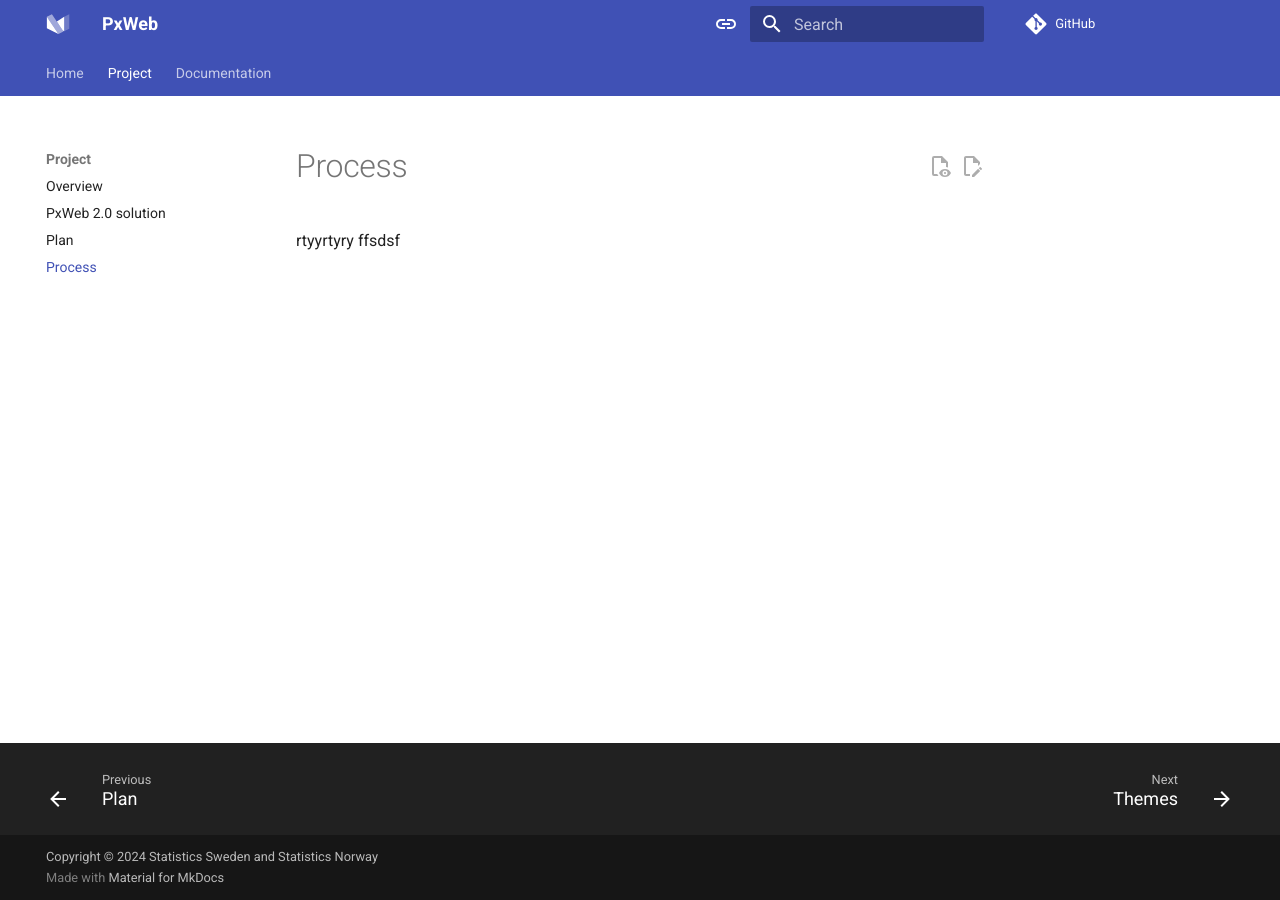
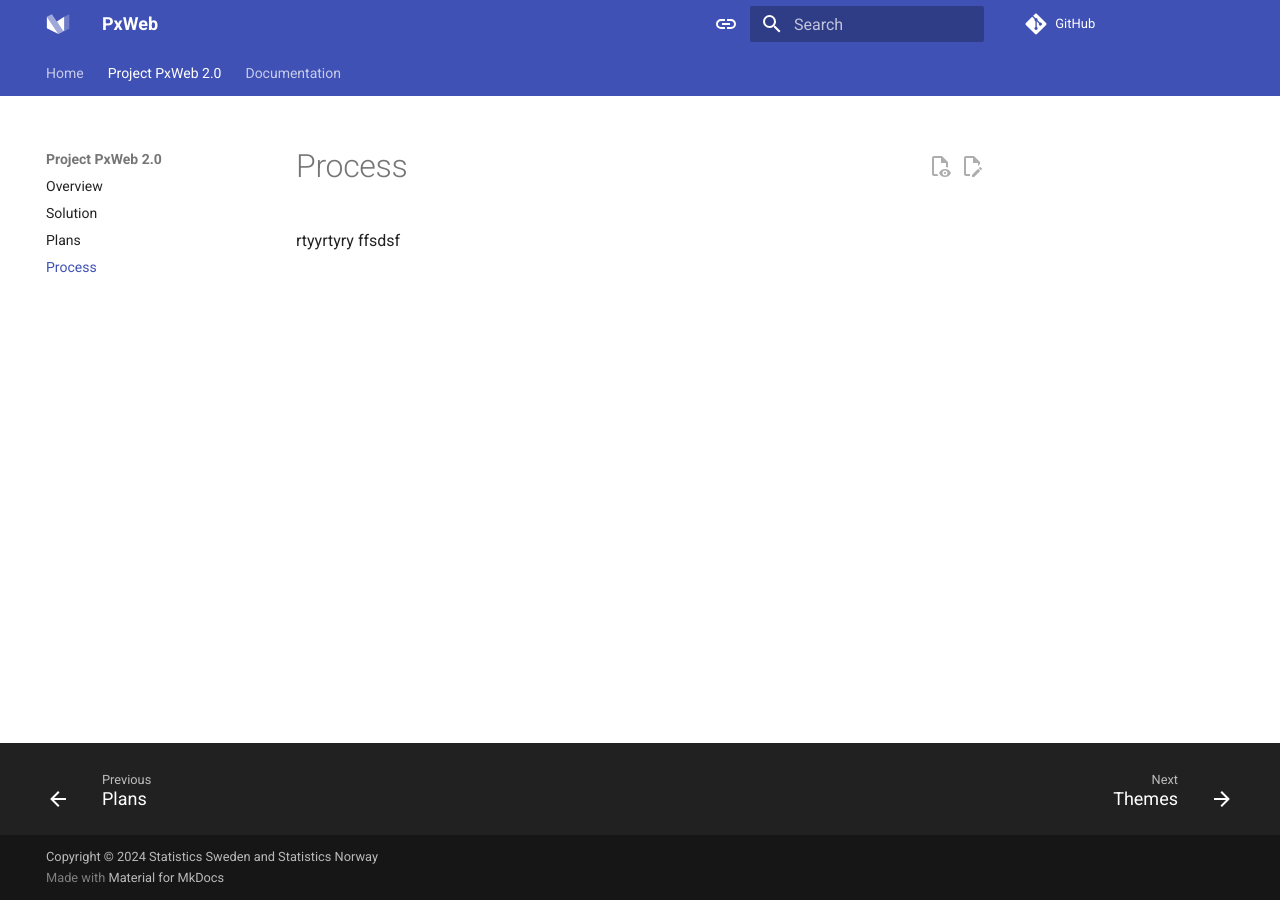
Before and after one commit to PxTools/PxWeb2, an MkDocs documentation site: the page built from docs/project/process.md, in a window 1280 px wide. Built offline with MkDocs 1.6.1 and Material for MkDocs 9.7.7, drawn with Linux system fonts in a browser that asks for light colours; comment, search, counter and statistics services are not loaded; some of the changed lines change nothing that is shown.

Commit message:
Update mkdocs.yml
Better text

```diff
--- a/mkdocs.yml
+++ b/mkdocs.yml
@@ -6,10 +6,10 @@ copyright: Copyright &copy; 2024 Statistics Sweden and Statistics Norway
 
 nav:
   - Home: index.md
-  - Project:
+  - Project PxWeb 2.0:
     - Overview: project/overview.md
-    - PxWeb 2.0 solution: project/Solution.md
-    - Plan: project/plans.md
+    - Solution: project/Solution.md
+    - Plans: project/plans.md
     - Process: project/process.md
   - Documentation:
     - Customization:
```
